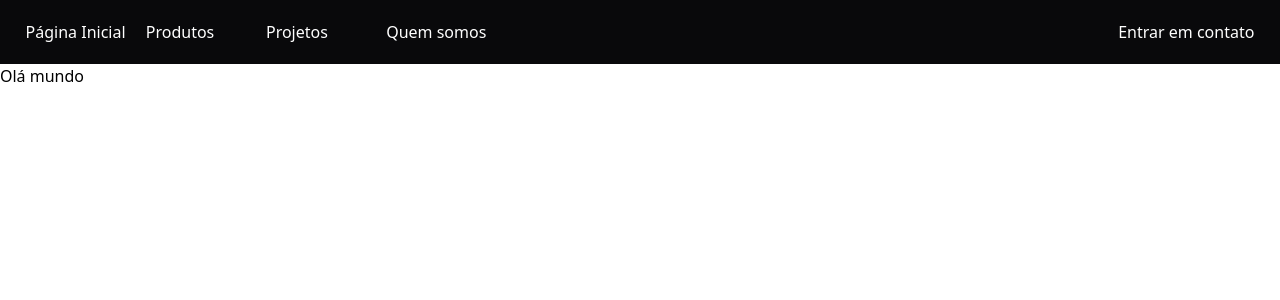
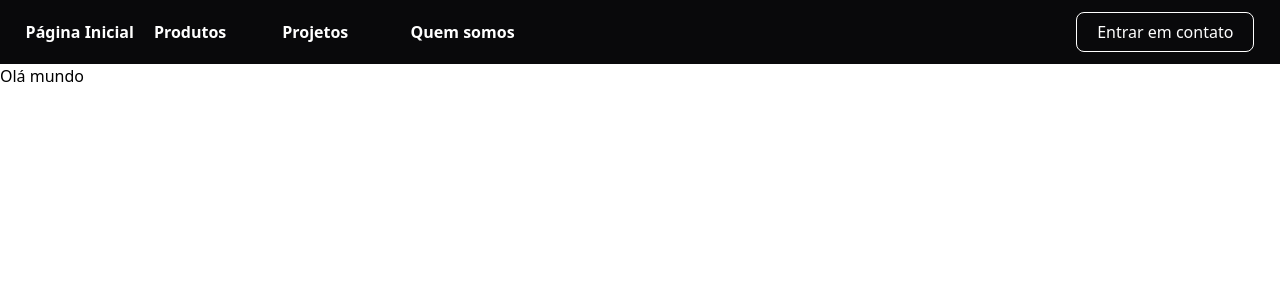
Before and after one commit to heitor2002/projeto-marmoraria, a Next.js app: page / in a window 1280 px wide. Shown: the top 300 px of the page. Built offline with nearby package versions, Linux system fonts and the light colour scheme.

Commit message:
feat: estilização de header.

```diff
--- a/src/app/components/Header.tsx
+++ b/src/app/components/Header.tsx
@@ -1,3 +1,4 @@
+import Image from "next/image";
 import Link from "next/link";
 
 export default function Header() {
@@ -6,14 +7,13 @@ export default function Header() {
       <div className="container">
         <nav className="flex justify-between">
           <div className="text-white grid grid-cols-4 gap-5">
-            <Link href={"/"}>Página Inicial</Link>
-            <Link href={"/"}>Produtos</Link>
-            <Link href={"/"}>Projetos</Link>
-            <Link href={"/"}>Quem somos</Link>
+            <Link href={"/"} className="text-md font-bold hover:text-orange-600 duration-300">Página Inicial</Link>
+            <Link href={"/"} className="text-md font-bold hover:text-orange-600 duration-300">Produtos</Link>
+            <Link href={"/"} className="text-md font-bold hover:text-orange-600 duration-300">Projetos</Link>
+            <Link href={"/"} className="text-md font-bold hover:text-orange-600 duration-300">Quem somos</Link>
           </div>
           <div className="text-white">
-
-          <Link href={""}>Entrar em contato</Link>
+            <Link href={"/contato"} className="border border-white hover:border-orange-600 hover:bg-orange-600 py-2 px-5 rounded-lg duration-200">Entrar em contato</Link>
           </div>
         </nav>
       </div>
```
